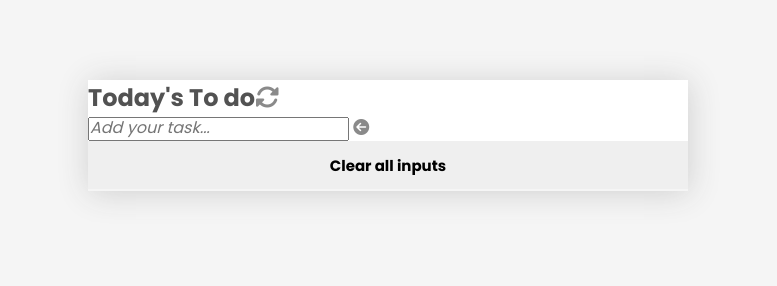
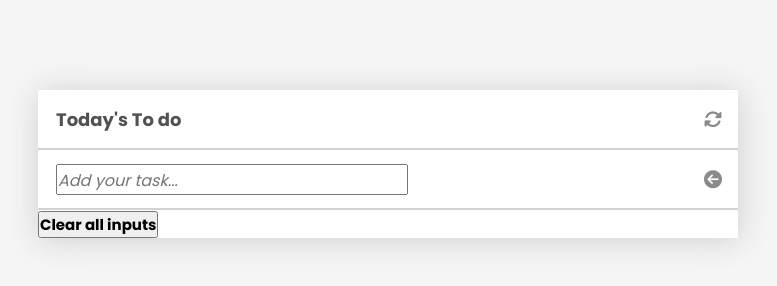
Before and after one commit to omarbabou/todo-list-app, a website built with webpack: page src/index.html in a window 1280 px wide. Shown: the whole page, without its empty margins (252-1029 px from the left). Built offline with nearby package versions, Linux system fonts and the light colour scheme.

```diff
--- a/src/css/index.css
+++ b/src/css/index.css
@@ -6,6 +6,7 @@
   box-sizing: border-box;
   list-style-type: none;
   font-family: 'Poppins', sans-serif;
+  font-size: 18px;
 }
 
 body {
@@ -20,27 +21,26 @@
 }
 
 .container {
-  width: 600px;
+  width: 700px;
   background-color: #fff;
   margin: 5rem auto;
   color: #525252;
   box-shadow: 1px 2px 30px #cfcfcf;
 }
 
-h1,
-#title,
-form,
-.todoTask,
-#clear-all {
+h2,
+.addTodo,
+.todo-task,
+.clear {
+  height: 60px;
   width: 100%;
-  height: 50px;
   border: none;
   outline: none;
-  border-bottom: 2px solid #f5f5f5;
-  padding: 5px 10px;
+  border-bottom: 2px solid rgba(128, 128, 128, 0.356);
   display: flex;
   justify-content: space-between;
   align-items: center;
+  padding: 0 1rem;
 }
 
 .todoTask {
```
